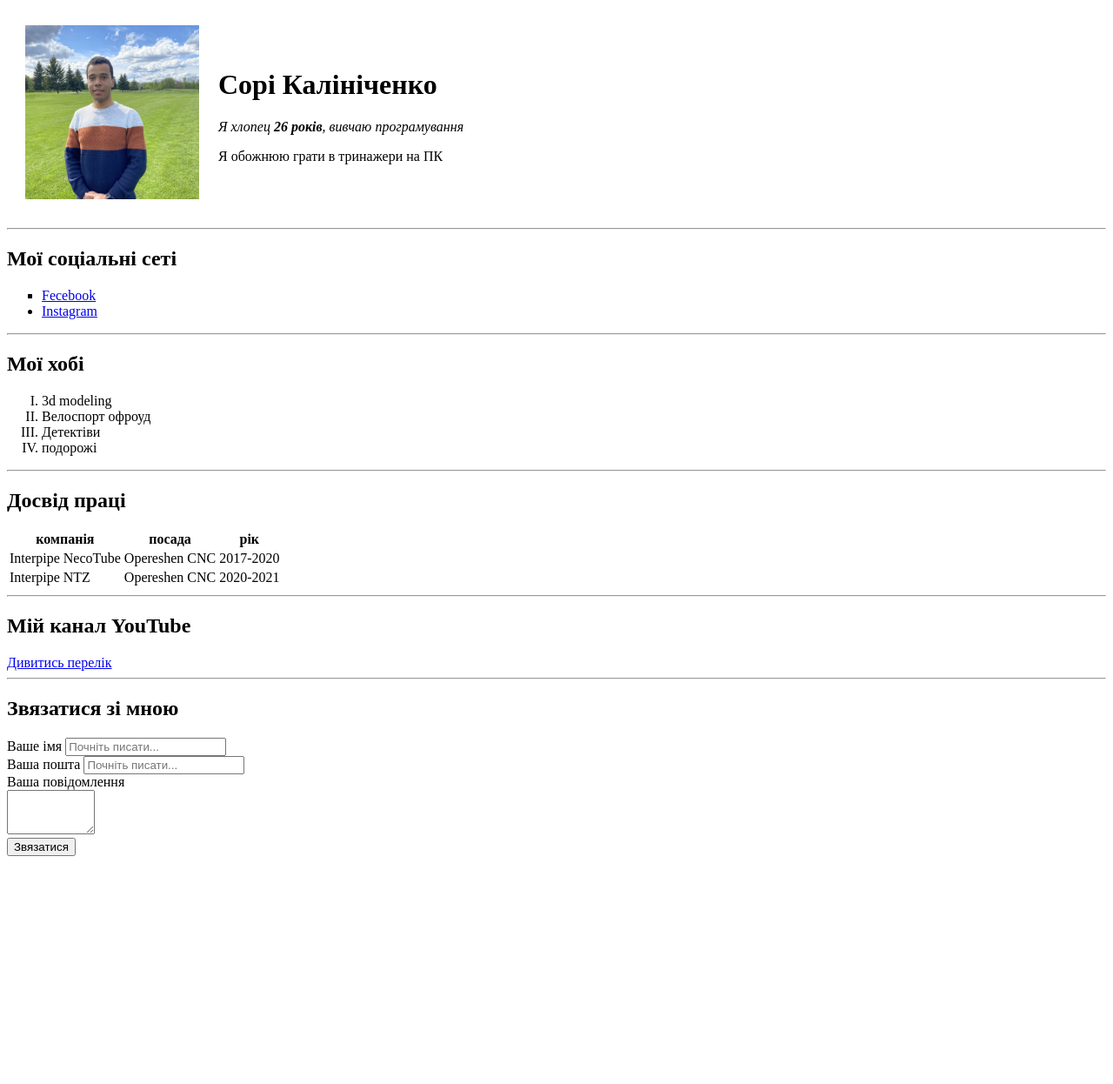
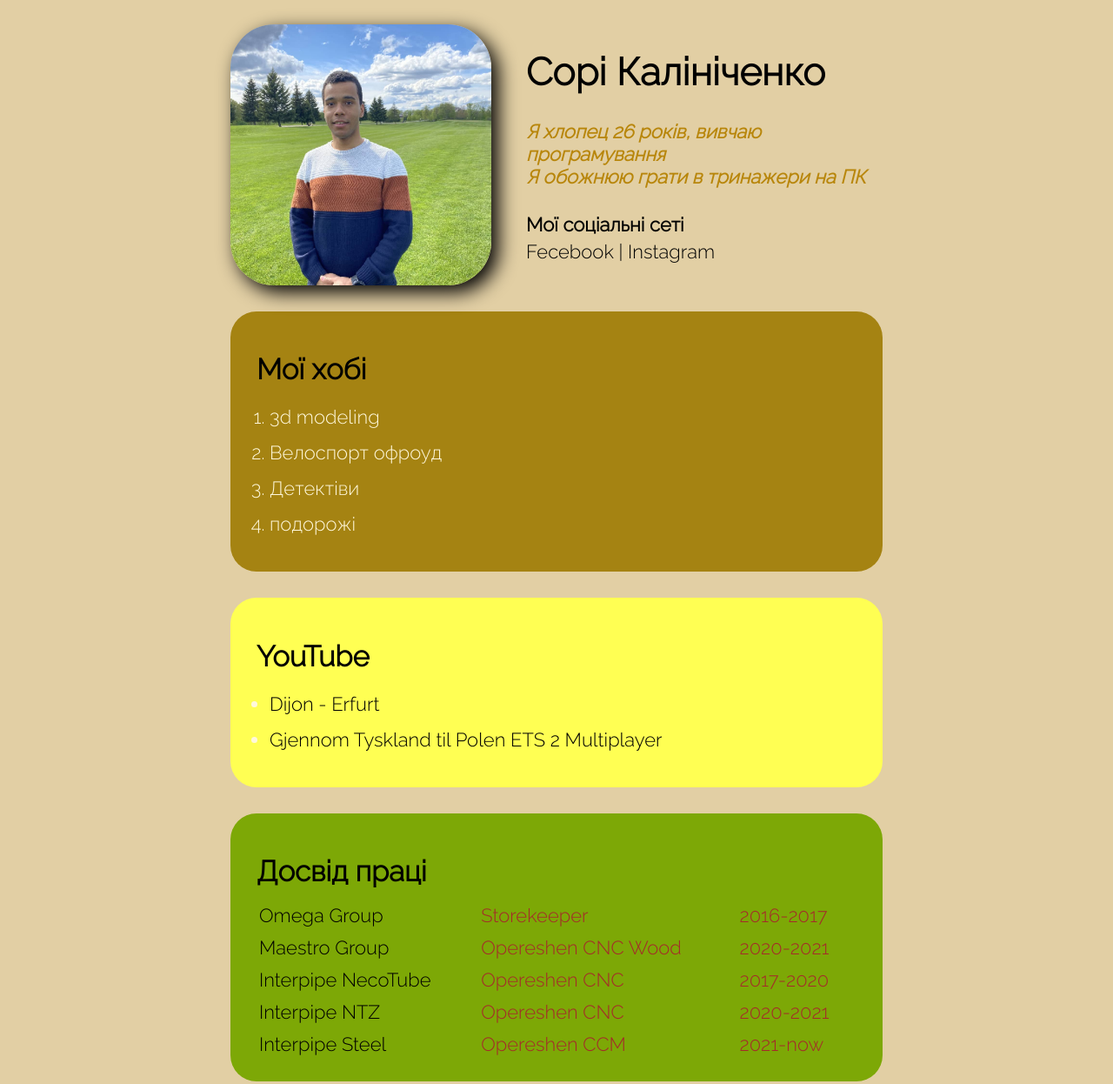
Before and after one commit to AvisSelger/CV-code, a plain HTML site: page index.html in a window 1280 px wide. Shown: the top 1246 px of the page at 87% size. Before the commit the page ends 992 px from the top, so only its background shows below. Drawn offline with Linux system fonts and the light colour scheme.

Commit message:
Finish_Sorik

```diff
--- a/index.html
+++ b/index.html
@@ -3,45 +3,66 @@
 <head>
     <meta charset="UTF-8">
     <title>Sorik CV</title>
+    <link rel="stylesheet" href="styles.css">
 </head>
 <body>
-    <table cellspacing="20">
-        <tr>
-            <td>
-                <img src="avatar.jpg" width="200" alt="це моє фото">
-            </td>
-            <td>
+
+    <div class="container">
+        <div class="info">
+            <img src="avatar.jpg" width="200" alt="це моє фото" class="avatar">
+
+            <div class="info-text">
                 <h1>Сорі Калініченко</h1>
-    <p><em>Я хлопец <strong>26 років</strong>, вивчаю програмування</em></p>
+                <p>Я хлопец <strong>26 років</strong>, вивчаю програмування</p>
                 <p>Я обожнюю грати в тринажери на ПК</p>
-            </td>
-        </tr>
-    </table>
-    <hr>
-    <h2>Мої соціальні сеті</h2>
-    <ul>
-        <li type="square"> <a href="https://www.facebook.com/sori.kalinichenko" target="_blank">Fecebook</a> </li>
-        <li type="disc"> <a href="https://www.instagram.com/sselger" target="_blank">Instagram</a> </li>
-    </ul>
 
-    <hr>
+                <h4>Мої соціальні сеті</h4>
 
+                <a href="https://www.facebook.com/sori.kalinichenko" target="_blank">Fecebook</a>
+                |
+                <a href="https://www.instagram.com/sselger" target="_blank">Instagram</a>
+            </div>
+        </div>
+
+        <div class="card bg-darckgreen">
             <h2>Мої хобі</h2>
-    <ol type="I">
+            <ol class="list">
                 <li>3d modeling</li>
                 <li>Велоспорт офроуд</li>
                 <li>Детектіви</li>
                 <li>подорожі</li>
             </ol>
+        </div>
 
-    <hr>
+        <div class="card bg-yellow">
+            <h2>YouTube</h2>
+            <ul class="link list">
+                <li>
+                    <a href="https://www.youtube.com/watch?v=W2-tG7gKxc8" target="_blank">
+                        Dijon - Erfurt</a>
+                </li>
+                <li>
+                    <a href="https://youtu.be/COGCdJwv1PA" target="_blank">
+                        Gjennom Tyskland til Polen ETS 2 Multiplayer</a>
+                </li>
+            </ul>
+        </div>
 
+
+
+
+        <div class="card bg-green">
             <h2>Досвід праці</h2>
-    <table >
+            <table class="teble">
                 <tr>
-            <th>компанія</th>
-            <th>посада</th>
-            <th>рік</th>
+                    <td>Omega Group</td>
+                    <td>Storekeeper</td>
+                    <td>2016-2017</td>
+                </tr>
+                <tr>
+                    <td>Maestro Group</td>
+                    <td>Opereshen CNC Wood</td>
+                    <td>2020-2021</td>
                 </tr>
                 <tr>
                     <td>Interpipe NecoTube</td>
@@ -53,36 +74,50 @@
                     <td>Opereshen CNC</td>
                     <td>2020-2021</td>
                 </tr>
+                <tr>
+                    <td>Interpipe Steel</td>
+                    <td>Opereshen CCM</td>
+                    <td>2021-now</td>
+                </tr>
 
             </table>
+        </div>
 
-        <hr>
-
-    <h2>Мій канал YouTube</h2>
-    <a  href="youtube.html" target="_blank">Дивитись перелік</a>
-
-    <hr>
+        <div class="contact">
             <h2>Звязатися зі мною</h2>
 
             <form action="/">
+                <div class="row">
+                    <div class="form-group">
                         <label for="name">Ваше імя</label>
                         <input type="text" id="name" placeholder="Почніть писати...">
+                    </div>
 
-       <br>
-
+                    <div class="form-group">
                         <label for="email">Ваша пошта</label>
                         <input type="text" id="email" placeholder="Почніть писати...">
+                    </div>
+                </div>
 
-       <br>
+                <div class="form-group">
+                    <label for="text">Ваша повідомлення</label>
+                    <textarea name="" id="text" cols="10" rows="3"></textarea>
+                </div>
 
-       <label for="text">Ваша повідомлення</label>
-       <br>
-       <textarea name="" id="text" cols="10" rows="3"></textarea>
-       <br>
-       <input type="submit" value="Звязатися">
+                <div>
+                    <input class="tup" type="submit" value="Звязатися">
+                </div>
+            </form>
+        </div>
 
-    </form>
+        <div class="position">
+            <div class="box"></div>
+        </div>
+
+    </div>
 
 
+    <div style="margin-bottom: 600px;">
+    </div>
 </body>
 </html>
--- /dev/null
+++ b/styles.css
@@ -0,0 +1,246 @@
+@import url('https://fonts.googleapis.com/css2?family=Raleway:wght@300&display=swap');
+
+/* * {
+  padding: 0;
+  m0
+} */
+
+body {
+  background-color: rgb(226, 207, 164);
+  color: rgb(0, 0, 0);
+
+  font-size: 22px;
+  font-weight: normal;
+  font-family: 'Raleway', sans-serif;
+
+  /*font: normal 22px 'Raleway', sans-serif;*/
+
+  /*font-family: Arial, Helvetica, sans-serif;*/
+
+}
+
+a {
+  color: rgb(0, 0, 0);
+  text-decoration: none;
+}
+
+a:hover {
+  text-decoration: underline;
+}
+
+a:active {
+  color: rgb(255, 0, 0);
+}
+
+a:visited {
+  color: rgb(0, 0, 0);
+}
+
+.avatar {
+  width: 300px;
+  border-radius: 50px;
+  box-shadow: 8px 8px 22px rgba(0, 0, 0, 40);
+}
+
+.info {
+margin-bottom: 30px;
+display: flex;
+
+}
+
+@media (max-widht: 600px) {
+  .info {
+    text-align: center;
+    display: block;
+
+  }
+}
+
+
+.info-text {
+ margin-left: 40px;
+ }
+
+.info-text h4{
+  margin-bottom: 5px;
+}
+
+
+.info p {
+  color: darkgoldenrod;
+  margin: 0;
+  font-style: italic;
+  font-weight: bold;
+  text-decoration: none;
+  /*text-transform: uppercase; */
+  /*letter-spacing: 6px;*/
+  /*word-spacing: 30px;*/
+}
+
+/* Box Model */
+.container{
+  max-width: 750px;
+  margin:  auto;
+  padding-top: 20px;
+}
+
+/* .social {
+  background: darkorange;
+  padding: 16px;
+  border: 6px solid rgb(153, 48, 0);
+  border-bottom-style: dotted;
+  border-top-width: 20px;
+
+  margin-top: 10px;
+  margin-right: 60px;
+  margin-bottom: 15px;
+  margin-left: 5px; */
+
+/* } */
+
+/* .box-model >div {
+  float:  left;
+  background: rgb(73, 58, 58);
+  height: 300px;
+  border: 5px solid green;
+  width: 25%;
+  box-sizing: border-box; */
+
+/* } */
+.bg-darckgreen {
+  background: rgb(165, 131, 18);
+}
+
+.bg-green {
+  background: rgb(125, 168, 6);
+}
+
+.bg-yellow {
+  background: rgb(255, 255, 83);
+}
+
+.card {
+  padding: 20px 30px;
+  margin-bottom: 30px;
+  border-radius: 30px;
+}
+
+.youtube {
+  width: 220px;
+  border-radius: 50px;
+  box-shadow: 8px 8px 22px rgba(0, 0, 0, 40);
+
+}
+
+.card h2 {
+  margin-bottom: 15px;
+}
+
+.list {
+  padding: 0 15px;
+}
+
+.list li {
+  color: cornsilk;
+  margin-bottom: 15px;
+}
+
+.teble {
+  width: 100%;
+}
+
+.teble td{
+  padding-bottom: 8px;
+}
+
+.teble td:nth-child(2), .teble td:nth-child(3) {
+  color: brown;
+}
+
+/* .teble tr:nth-child(odd) {
+  background: darkolivegreen;
+} */
+
+.link-list {
+  list-style: none;
+  padding: 0;
+}
+
+.link-list li {
+  margin-bottom: 10px;
+  padding-bottom: 5px;
+  border-bottom: 1px solid #ccc;
+}
+
+.contact {
+  text-align: center;
+}
+
+.form-group label {
+  display: block;
+  font-size: 16px;
+  color: rgb(0, 0, 0);
+}
+
+
+.form-group input,
+.form-group textarea {
+  width:  100%;
+  box-sizing: border-box;
+  border: none;
+  background: transparent;
+  border-bottom: 2px solid rgb(196, 209, 9);
+  color: black;
+  padding-inline-end: 10px 0 15px;
+  outline: none;
+  font-family: inherit;
+}
+
+.row {
+  display: flex;
+  margin-bottom: 15px;
+}
+
+.row  {
+  width: 50%;
+  margin-right: 20px;
+}
+
+.row > .form-group:last-child {
+  margin-right: 0px;
+}
+
+.tup {
+  color: rgb(255, 7, 7);
+  padding: 20px 30px;
+  color: rgb(0, 0, 0);
+  border:  none;
+  font-family: inherit;
+  cursor: pointer;
+}
+
+.tup {
+  opacity: 0.9;
+}
+
+/* Position */
+
+/* .position {
+   position: relative;
+   border: 5px solid black;
+   margin-top: 50px;
+   padding:  25px;
+   height: 300px;
+}
+
+/* .box {
+  position: fixed;
+  bottom: 100px;
+  right: 25px;
+  border-radius: 50%;
+  /* top: 40px;
+  left: 80px;
+  width: 40px;
+  height: 40px;
+  background: lightslategray;
+} */
```
Lines whose indentation alone changed are shown as unchanged.
